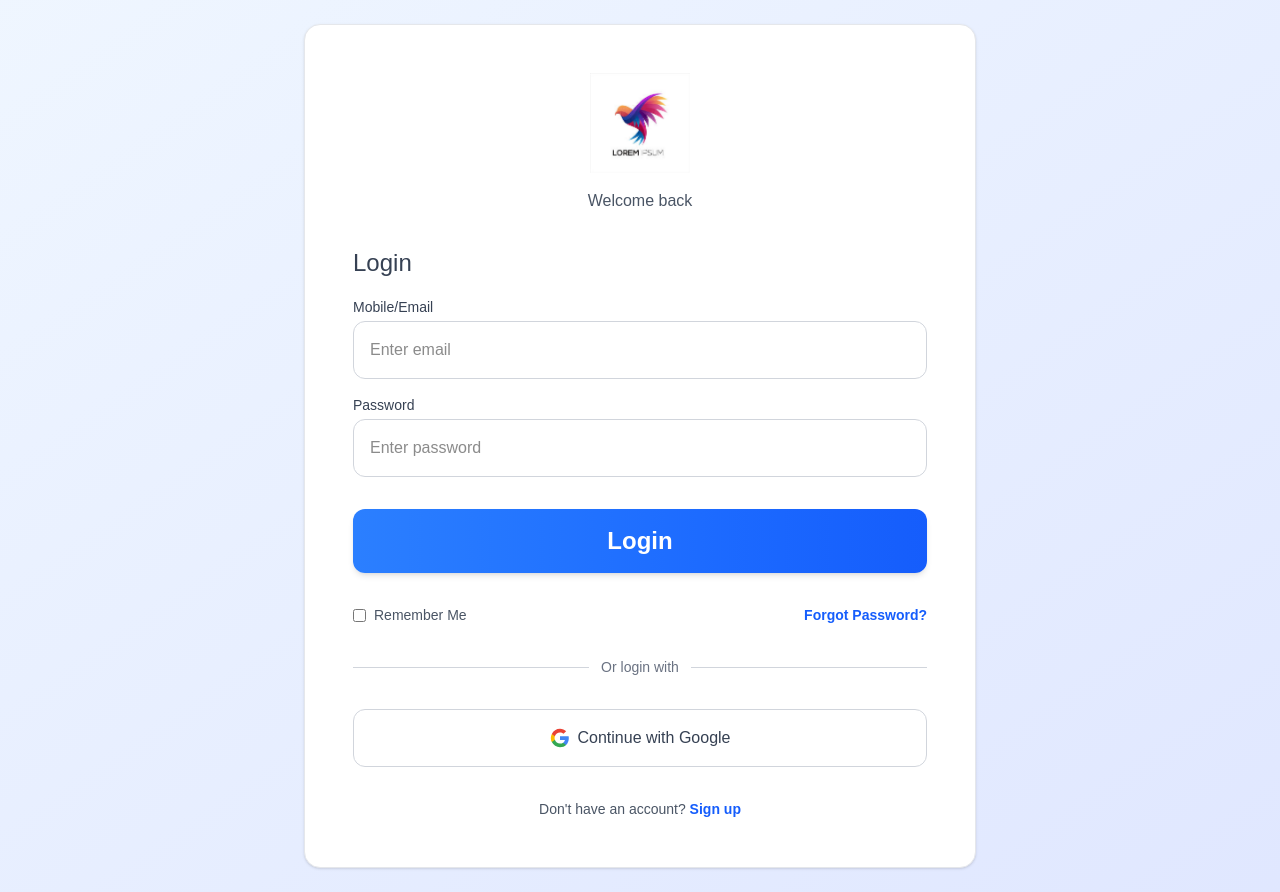
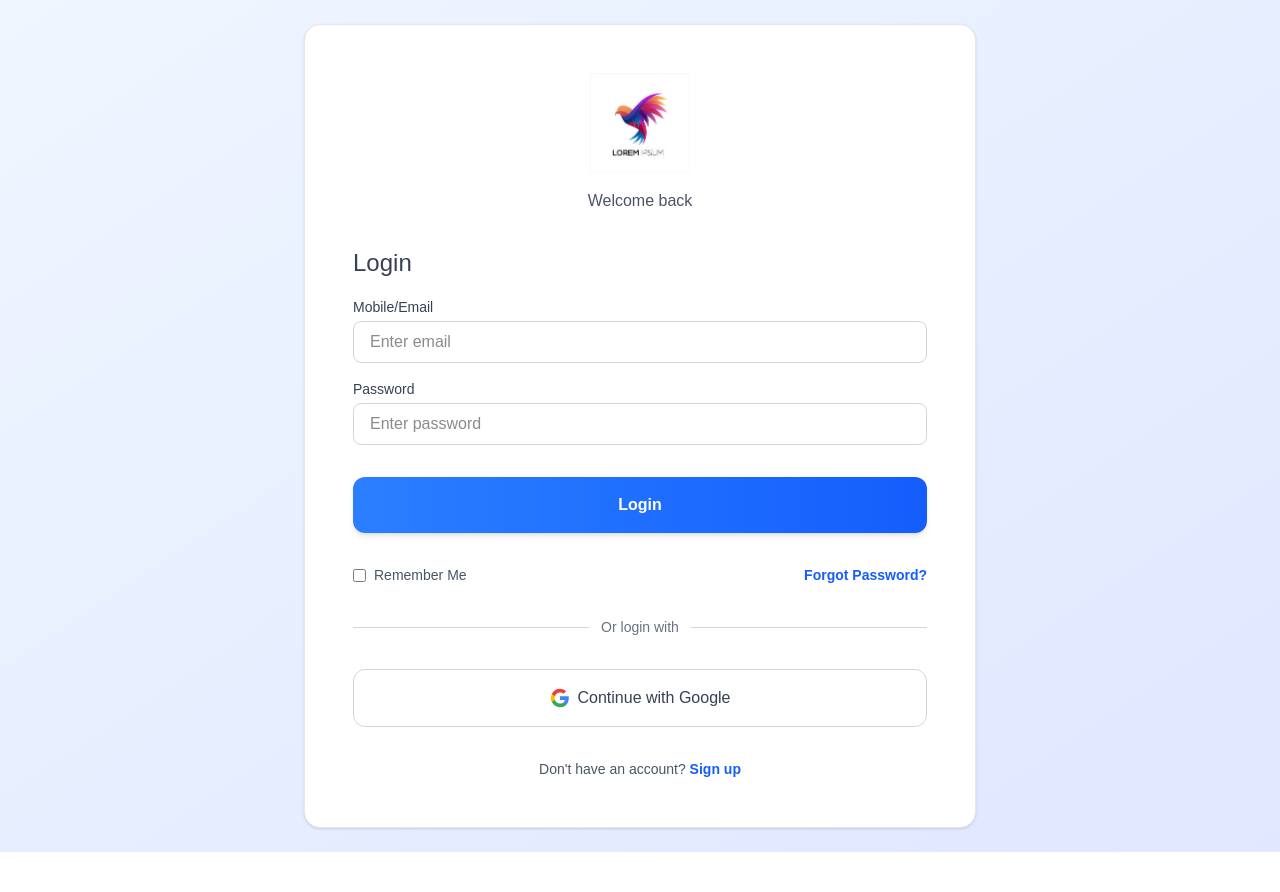
Before and after one commit to chaman3s/peartoughts, a Next.js app: page / in a window 1280 px wide. After the commit the page ends 852 px from the top, so only its background shows below. Built offline with nearby package versions, Linux system fonts and the light colour scheme.

Commit message:
input fix

```diff
--- a/Components/Form/Formwithlabel.tsx
+++ b/Components/Form/Formwithlabel.tsx
@@ -17,7 +17,7 @@ type FormProps = {
   inputArr: InputItem[];
 };
 
-export default function Form({
+export default function LabelForm({
   label,
   error,
   className,
@@ -32,7 +32,6 @@ export default function Form({
       )}
 
       {inputArr.map((item, index) => {
-        // If item is a simple string
         if (typeof item === "string") {
           return (
             <Text key={index} as="label" className="text-sm text-gray-600">
@@ -41,34 +40,38 @@ export default function Form({
           );
         }
 
-        // If item is input object
+        const {
+          label: itemLabel,
+          className: inputClassName,
+          ...inputProps
+        } = item;
+
         return (
-          <div key={item.id ?? index} className="animate-fadeInUp space-y-1">
-            {item.label && (
+          <div key={item.id ?? index} className="space-y-1">
+            {itemLabel && (
               <Text
                 as="label"
                 htmlFor={item.id}
                 className="block text-sm font-medium text-gray-700"
               >
-                {item.label}
+                {itemLabel}
               </Text>
             )}
 
             <Input
-              {...item}
+              {...inputProps}
               className={clsx(
-                "w-full px-4 py-2 sm:py-3 md:py-4 rounded-lg sm:rounded-xl text-sm sm:text-base border outline-none transition-all duration-300",
-                "focus:ring-2 focus:ring-blue-500",
+                "w-full px-4 py-2 rounded-lg border outline-none transition-all",
                 error
                   ? "border-red-500 focus:ring-red-500"
-                  : "border-gray-300 hover:border-gray-400",
+                  : "border-gray-300 focus:ring-blue-500",
                 className,
-                item.className
+                inputClassName
               )}
             />
 
             {error && (
-              <Text as="p" className="text-xs sm:text-sm text-red-500">
+              <Text as="p" className="text-sm text-red-500">
                 {error}
               </Text>
             )}
--- a/Components/ui/Input/index.tsx
+++ b/Components/ui/Input/index.tsx
@@ -1,12 +1,21 @@
-type InputProps={
-ty:string,
-alt:string,
-className:string,
-stl:React.CSSProperties;
-plcHolder:string;
-}& React.HTMLAttributes<HTMLElement>;
-export default function Input({ty,alt,className,stl,plcHolder,...props}:InputProps) {
-    return (
-        <input type={ty} alt={alt} className={className} style={stl} placeholder={plcHolder} {...props}/>
-    )
+import clsx from "clsx";
+
+type InputProps = React.InputHTMLAttributes<HTMLInputElement> & {
+  rounded?: boolean;
 };
+
+export default function Input({
+  className,
+  rounded,
+  ...props
+}: InputProps) {
+  return (
+    <input
+      className={clsx(
+        rounded && "rounded-full",
+        className
+      )}
+      {...props}
+    />
+  );
+}
--- a/Screen/Login/LoginFrom.tsx
+++ b/Screen/Login/LoginFrom.tsx
@@ -47,7 +47,7 @@ export default function LoginForm({ error }: { error?: string }) {
 
           {/* Button Section */}
           <button
-            className="w-full px-4 py-2 sm:py-3 md:py-4 text-base sm:text-xl md:text-2xl font-bold text-white bg-gradient-to-r from-blue-500 to-blue-600 rounded-xl hover:from-blue-600 hover:to-blue-700 transition-all duration-300 transform hover:scale-105 active:scale-95 shadow-md hover:shadow-lg animate-fadeInUp"
+            className="w-full px-4 py-2 sm:py-3 md:py-4 text-sm sm:text-base font-semibold text-white bg-gradient-to-r from-blue-500 to-blue-600 rounded-xl hover:from-blue-600 hover:to-blue-700 transition-all duration-300 transform hover:scale-105 active:scale-95 shadow-md hover:shadow-lg animate-fadeInUp"
             style={{ animationDelay: "0.2s" }}
           >
             Login
```
